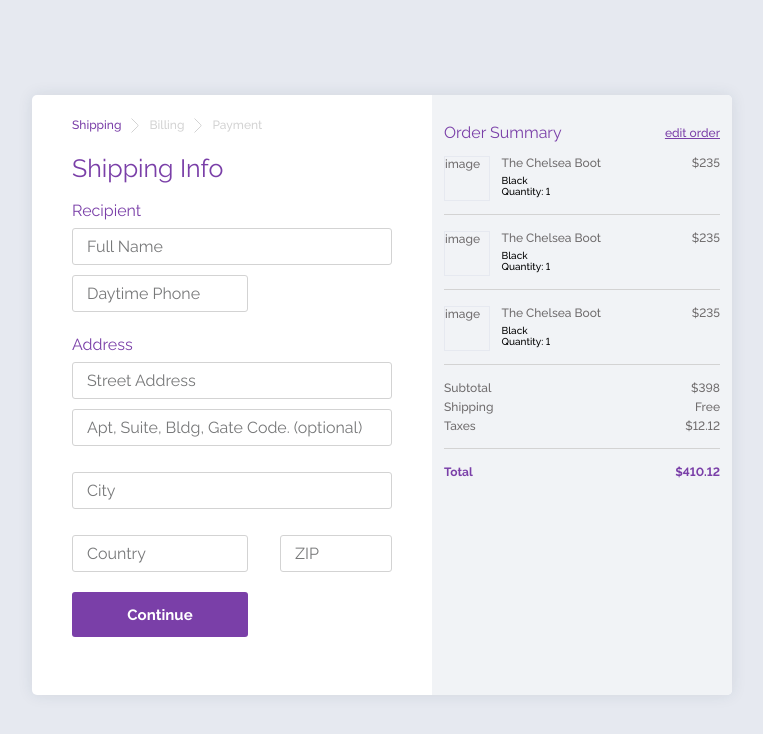
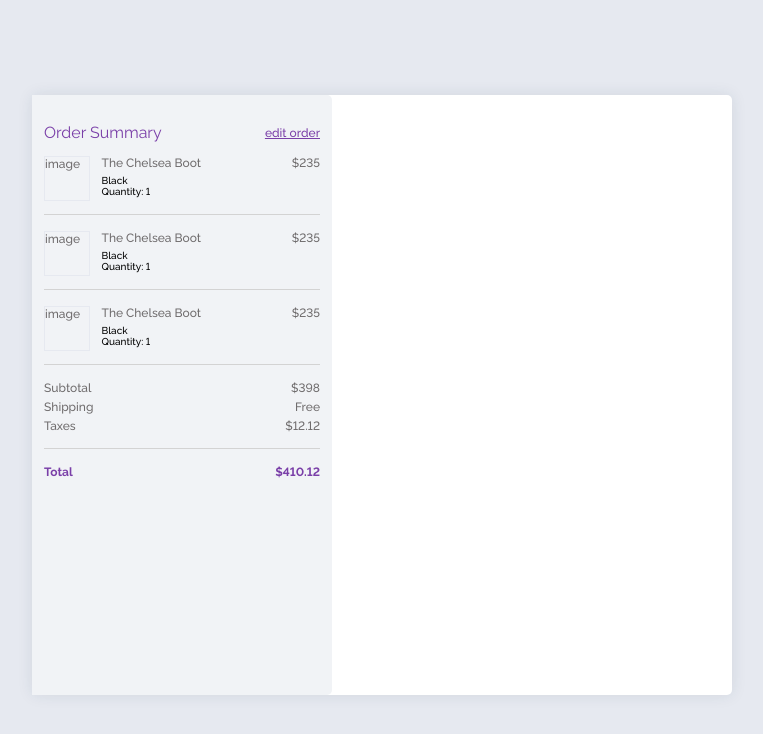
Before and after one commit to saripovdenis/fashion-shop, a React (Create React App) app: page / in a window 1280 px wide. Shown: the top 734 px of the page, without its empty margins (258-1021 px from the left). Built offline with nearby package versions, Linux system fonts and the light colour scheme.

Commit message:
Added react-routing

```diff
--- a/src/App.tsx
+++ b/src/App.tsx
@@ -1,4 +1,5 @@
 import React from 'react';
+import { Route } from 'react-router';
 
 import { Cart } from './components';
 import { Shipping, Billing, Payment } from './pages';
@@ -6,7 +7,9 @@ import { Shipping, Billing, Payment } from './pages';
 const App: React.FC = () => {
   return (
     <div className="app">
-      <Shipping />
+      <Route path="/shipping" component={Shipping} exact />
+      <Route path="/billing" component={Billing} exact />
+      <Route path="/payment" component={Payment} exact />
       <Cart />
     </div>
   );
--- a/src/index.tsx
+++ b/src/index.tsx
@@ -3,11 +3,15 @@ import ReactDOM from 'react-dom';
 import './index.scss';
 import App from './App';
 
+import { BrowserRouter as Router } from 'react-router-dom';
+
 import './scss/app.scss';
 
 ReactDOM.render(
   <React.StrictMode>
-    <App />
+    <Router>
+      <App />
+    </Router>
   </React.StrictMode>,
   document.getElementById('root'),
 );
```
Also changed, not shown: package.json (+11 -1 lines), 1 other file (tests, documents, lock files or other folders).
